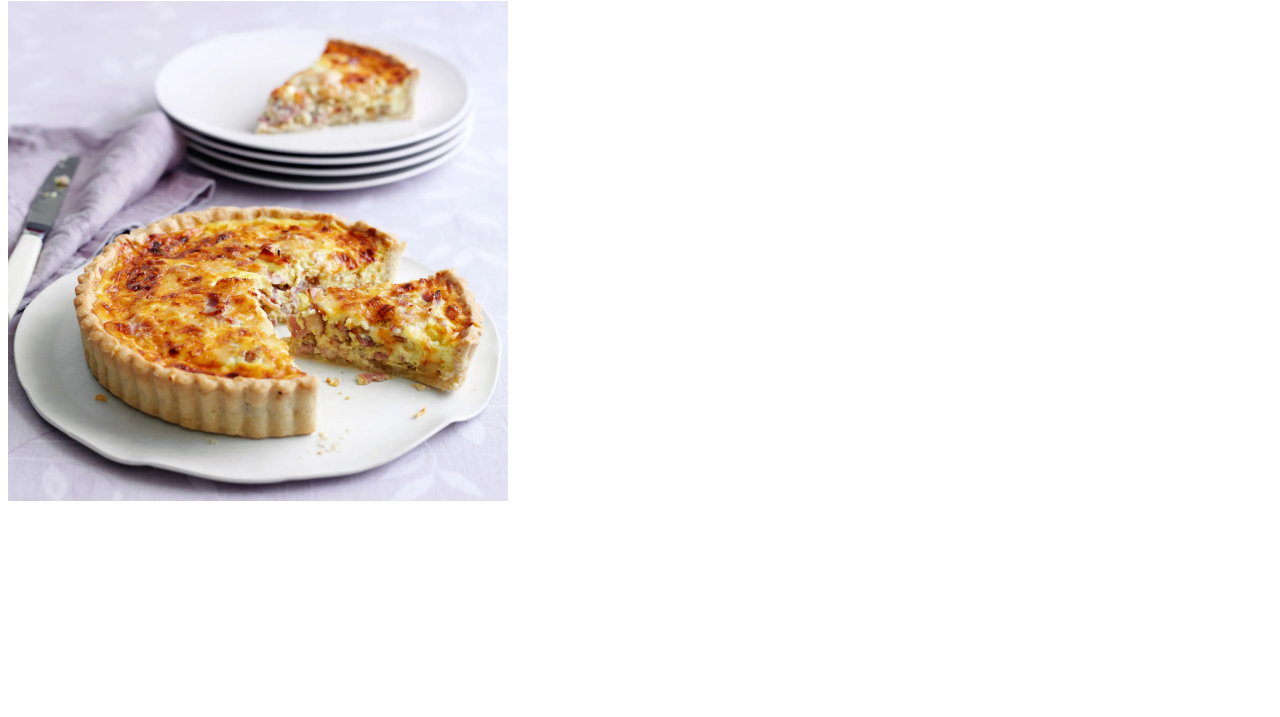
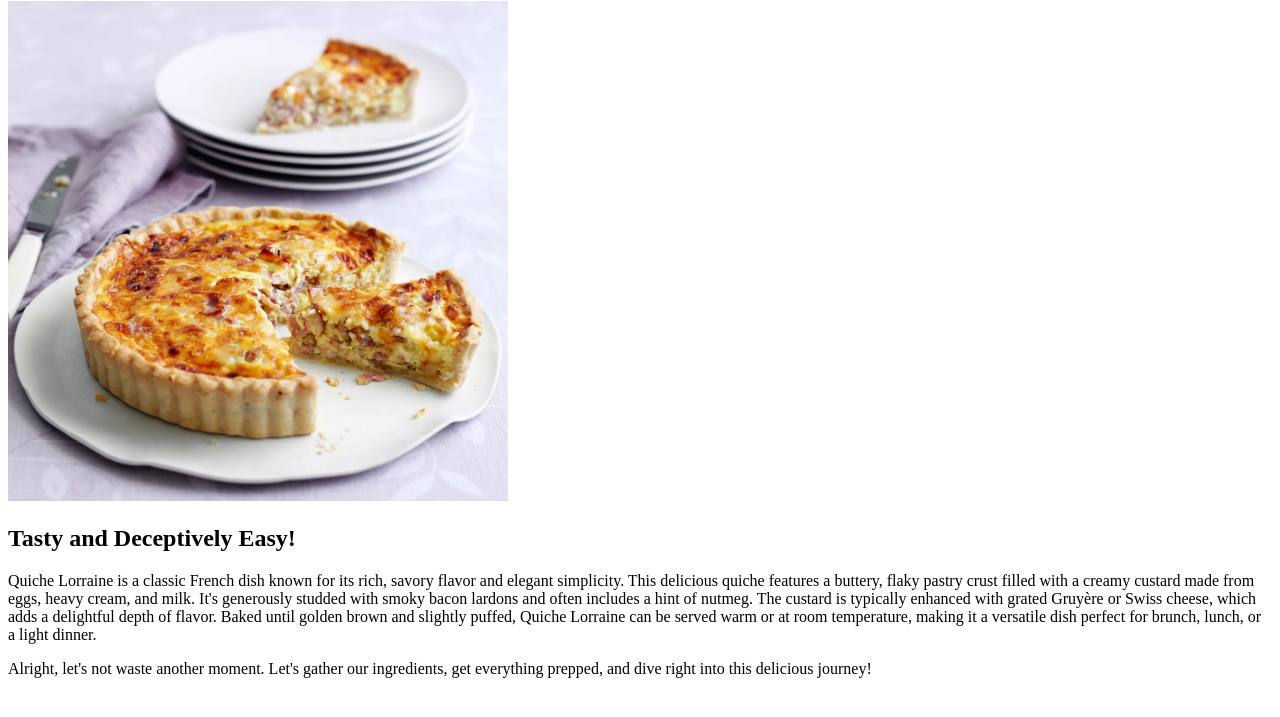
Before and after one commit to DizzyLocust/odin-recipes, a plain HTML site: page recipes/quiche-lorraine.html in a window 1280 px wide. Shown: the part 79-796 px from the top of the page. Drawn offline with Linux system fonts and the light colour scheme.

Commit message:
added descriptive text to quiche-lorraine.html

```diff
--- a/recipes/quiche-lorraine.html
+++ b/recipes/quiche-lorraine.html
@@ -8,6 +8,9 @@
 <body>
     <h1>Classic Quiche Lorraine</h1>
     <img src="../images/quiche.jpg" alt="Quiche Lorraine" height="500">
+    <h2>Tasty and Deceptively Easy!</h2>
+    <p>Quiche Lorraine is a classic French dish known for its rich, savory flavor and elegant simplicity. This delicious quiche features a buttery, flaky pastry crust filled with a creamy custard made from eggs, heavy cream, and milk. It's generously studded with smoky bacon lardons and often includes a hint of nutmeg. The custard is typically enhanced with grated Gruyère or Swiss cheese, which adds a delightful depth of flavor. Baked until golden brown and slightly puffed, Quiche Lorraine can be served warm or at room temperature, making it a versatile dish perfect for brunch, lunch, or a light dinner.</p>
+    <p>Alright, let's not waste another moment. Let's gather our ingredients, get everything prepped, and dive right into this delicious journey!</p>
 
 </body>
 </html>
```
